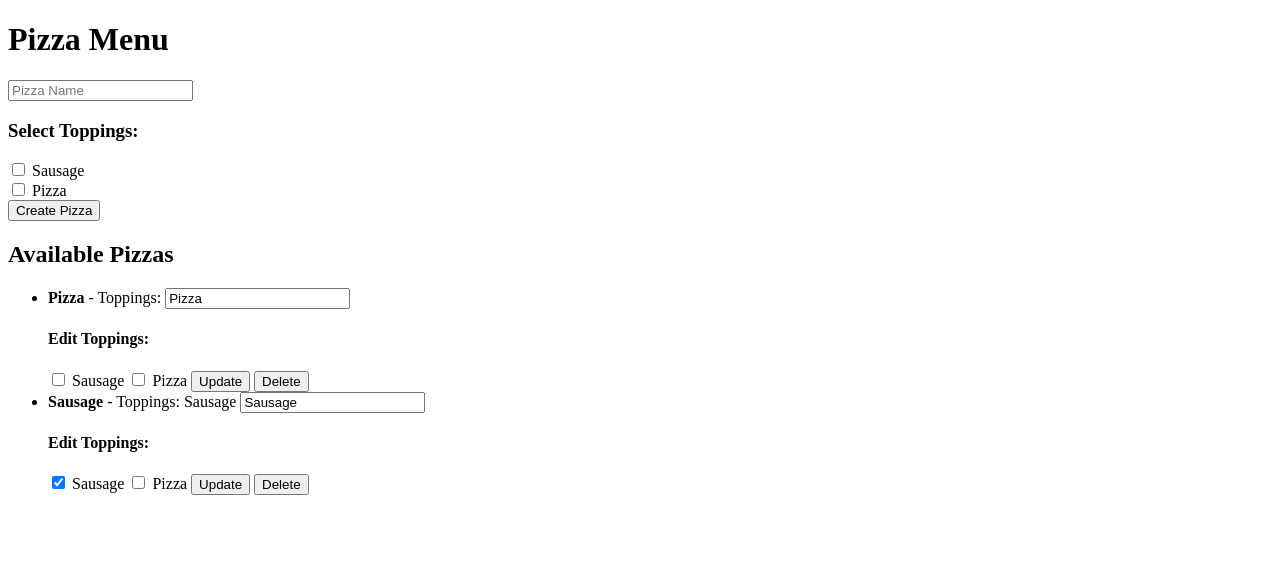
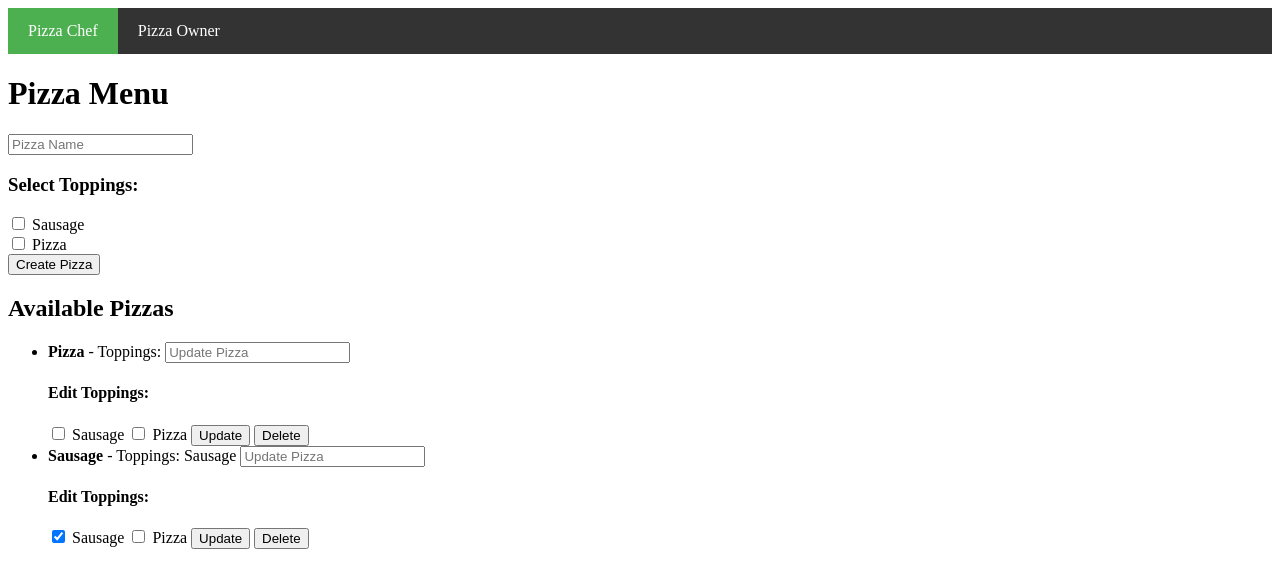
Before and after one commit to Huntv/DjanjoPizzaManager, a Django app: page /pizzachef/ in a window 1280 px wide. Shown: the top 588 px of the page. Run offline with Django 3.2, Linux system fonts and the light colour scheme; data comes from the database, SQL or seed files in the repository; both versions use the stored data as it was after the commit.

Commit message:
This is the ver 0.1 of the code. Beta Ver that can be uploaded on the cloud.

```diff
--- a/PizzaChef/templates/PizzaChef/index.html
+++ b/PizzaChef/templates/PizzaChef/index.html
@@ -1,9 +1,41 @@
 <!DOCTYPE html>
 <html>
 <head>
-    <title>Pizza Chef - Create Pizza</title>
+    <meta charset="UTF-8">
+    <meta name="viewport" content="width=device-width, initial-scale=1.0">
+    <title>Pizza Chef</title>
+    <style>
+        /* Simple styling for the navbar */
+        .navbar {
+            background-color: #333;
+            overflow: hidden;
+        }
+
+            .navbar a {
+                float: left;
+                display: block;
+                color: white;
+                text-align: center;
+                padding: 14px 20px;
+                text-decoration: none;
+            }
+
+                .navbar a:hover {
+                    background-color: #ddd;
+                    color: black;
+                }
+
+        .active {
+            background-color: #4CAF50; /* Active tab styling */
+        }
+    </style>
+
 </head>
 <body>
+     <div class="navbar">
+        <a href="{% url 'pizza_list' %}" class="{% if request.path == '/pizzachef/' %}active{% endif %}">Pizza Chef</a>
+        <a href="{% url 'topping_list' %}" class="{% if request.path == '/pizzaowner/' %}active{% endif %}">Pizza Owner</a>
+    </div>
     <h1>Pizza Menu</h1>
 
     {% if error_message %}
@@ -34,7 +66,7 @@
             <!-- Edit Form -->
             <form method="post" action="{% url 'pizza_update' pizza.id %}" style="display:inline;">
                 {% csrf_token %}
-                <input type="text" name="name" value="{{ pizza.name }}" required>
+                <input type="text" name="name" placeholder="Update Pizza" required>
 
                 <h4>Edit Toppings:</h4>
                 {% for topping in toppings %}
```
Also changed, not shown: PizzaChef/views.py (+4 -4 lines), PizzaOwner/templates/PizzaOwner/index.html (+29 -1 lines), PizzaChef/migrations/0002_alter_pizza_name.py (added), db.sqlite3.
